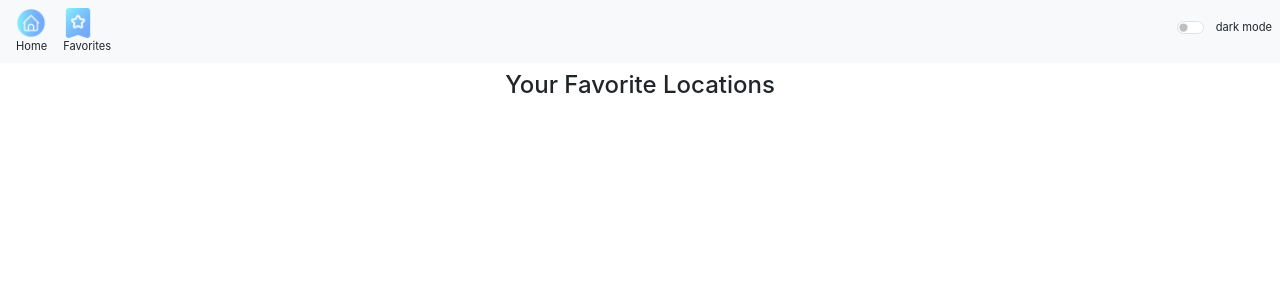
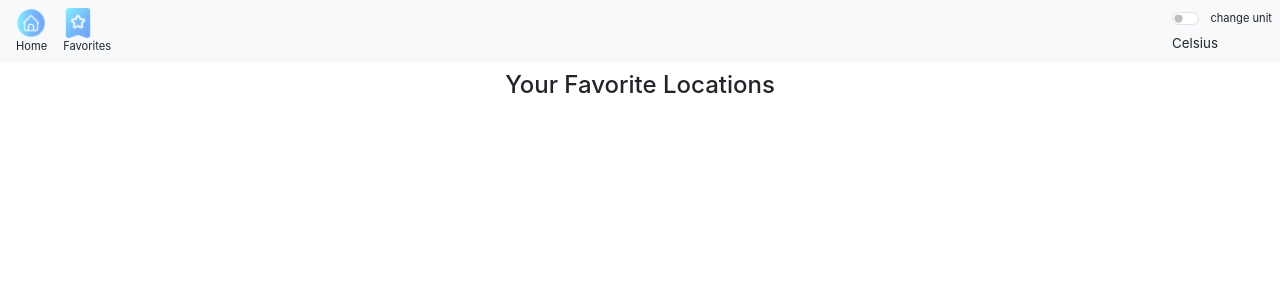
Before and after one commit to MatiIL/Mati-Breski-29-11-2023, a React (Create React App) app: page /favorites in a window 1280 px wide. Shown: the top 300 px of the page. Built offline with nearby package versions, Linux system fonts and the light colour scheme.

Commit message:
added Celsius/Fahrenheit toggle

```diff
--- a/src/common/HeaderComponent/HeaderComponent.tsx
+++ b/src/common/HeaderComponent/HeaderComponent.tsx
@@ -3,7 +3,7 @@ import { useFavoritesContext } from '../../context/FavoritesContext';
 import { useNavigate, Link } from 'react-router-dom';
 import { Navbar, Form } from 'react-bootstrap';
 import './HeaderComponent.css';
-import { useDarkMode } from '../../context/DarkModeContext';
+import { useTempUnitContext } from '../../context/TempUnitContext';
 import { AppDispatch } from '../../state/store';
 import { useAppDispatch } from '../../state/hooks';
 import { fetchCurrentWeatherForFavorites } from '../../features/favoriteLocations/favortiesSlice';
@@ -13,12 +13,12 @@ import 'react-toastify/dist/ReactToastify.css';
 const HeaderComponent: React.FC = () => {
   const dispatch: AppDispatch = useAppDispatch();
   const { favorites } = useFavoritesContext();
-  const { darkMode, setDarkMode } = useDarkMode();
+  const { isFahrenheit, setIsFahrenheit } = useTempUnitContext();
   const navigate = useNavigate();
 
-  const toggleDarkMode = () => {
-    setDarkMode((prev) => !prev);
-  };
+  const toggleTemparature = () => {
+    setIsFahrenheit((prev) => !prev);
+  }
 
   const handleFavoritesClick = async () => {
     try {
@@ -40,12 +40,12 @@ const HeaderComponent: React.FC = () => {
     <>
       <ToastContainer />
       <Navbar
-        className={darkMode ? "bg-dark" : "bg-body-tertiary"}
+        className="bg-body-tertiary"
         sticky='top'
       >
         <div className='d-flex ms-3'>
           <div className='d-flex flex-column'>
-            <Link to="/" className='nav-link text-dark text-decoration-none'>
+            <Link to="/" className='nav-link text-decoration-none'>
               <img
                 alt="Icon by Rizki Ahmad Fauzi"
                 src="../home-icon.png"
@@ -53,14 +53,14 @@ const HeaderComponent: React.FC = () => {
                 height="30"
                 className="d-inline-block align-top"
               />{' '}
-              <div className={darkMode ? "light-navbar-item-text" : "navbar-item-text"}>Home</div>
+              <div className="navbar-item-text">Home</div>
             </Link>
           </div>
           <div className='d-flex flex-column'>
             <Link
               to="/favorites"
               onClick={handleFavoritesClick}
-              className='nav-link text-dark text-decoration-none ms-3'
+              className='nav-link text-decoration-none ms-3'
             >
               <img
                 alt="Icon by Rizki Ahmad Fauzi"
@@ -69,21 +69,21 @@ const HeaderComponent: React.FC = () => {
                 height="30"
                 className="d-inline-block align-top"
               />{' '}
-              <div className={darkMode ? "light-navbar-item-text" : "navbar-item-text"}>Favorites</div>
+              <div className="navbar-item-text">Favorites</div>
             </Link>
           </div>
         </div>
-        <Form className='d-flex'>
-          <div className='navbar-item-text me-3 mb-2 text-light'>
-            light mode
-          </div>
+        <Form className='d-flex flex-column'>
           <Form.Check
             type="switch"
             id="custom-switch"
-            label="dark mode"
+            label="change unit"
             className='navbar-item-text me-2'
-            onChange={toggleDarkMode}
+            onChange={toggleTemparature}
           />
+          <div className='navbar-item-text'>
+            {isFahrenheit ? 'Fahrenheit' : 'Celsius'}
+          </div>
         </Form>
       </Navbar>
     </>
--- a/src/common/WeatherCard/WeatherCard.tsx
+++ b/src/common/WeatherCard/WeatherCard.tsx
@@ -1,8 +1,13 @@
 import React, { useEffect } from 'react';
+import { useTempUnitContext } from '../../context/TempUnitContext';
 import { useLocation, useNavigate } from 'react-router-dom';
 import WeatherData from '../weatherTypes';
 import { convertToCelsius } from '../../utils';
-import { Card } from 'react-bootstrap';
+import {
+    Card,
+    Tooltip,
+    OverlayTrigger,
+} from 'react-bootstrap';
 import { weatherIconMapping } from '../weatherIconMapping';
 import { AppDispatch } from '../../state/store';
 import { useAppDispatch } from '../../state/hooks';
@@ -22,6 +27,7 @@ const WeatherCard: React.FC<WeatherCardProps> = ({ data, name, id }) => {
     const onFavoritesPage = location.pathname.includes('/favorites');
     const dispatch: AppDispatch = useAppDispatch();
     const navigate = useNavigate();
+    const { isFahrenheit } = useTempUnitContext();
 
     const getDayAbbreviation = (data: number): string => {
         const date = new Date(data);
@@ -61,39 +67,60 @@ const WeatherCard: React.FC<WeatherCardProps> = ({ data, name, id }) => {
         }
     };
 
+    useEffect(() => {
+        console.log('changed temparature unit');
+    }, [isFahrenheit])
+
     return (
         <>
             <ToastContainer />
             {onFavoritesPage ? (
-                <Card onClick={(e: React.MouseEvent<HTMLAnchorElement>) =>
-                    handleClick(e, id, name, data.temparature, data.weatherIcon, data.weatherText)}
+                <Card
+                    onClick={(e: React.MouseEvent<HTMLAnchorElement>) =>
+                        handleClick(e, id, name, data.temparature, data.weatherIcon, data.weatherText)}
+                    style={{ cursor: 'pointer' }}
                 >
                     <Card.Body>
                         <Card.Text>
                             {name}
                         </Card.Text>
-                        {convertToCelsius(data.temparature)}&deg;c
+                        {isFahrenheit
+                            ? `${data.temparature}°F`
+                            : `${convertToCelsius(data.temparature)}°C`
+                        }
                     </Card.Body>
                     <Card.Img
                         variant="bottom"
                         src={weatherIconMapping[data.weatherIcon]}
                         alt={data.weatherText}
                     />
+                    <Card.Footer>{data.weatherText}</Card.Footer>
                 </Card>
             ) : (
-                <Card>
-                    <Card.Body>
-                        <Card.Text>
-                            {data.timestamp && getDayAbbreviation(data.timestamp)}
-                        </Card.Text>
-                        {convertToCelsius(data.temparature)}&deg;c
-                    </Card.Body>
-                    <Card.Img
-                        variant="bottom"
-                        src={weatherIconMapping[data.weatherIcon]}
-                        alt={data.weatherText}
-                    />
-                </Card>
+                <OverlayTrigger
+                    placement="bottom"
+                    overlay={
+                        <Tooltip id="tooltip-id">
+                            {data.weatherText}
+                        </Tooltip>
+                    }>
+                    <Card>
+                        <Card.Body>
+                            <Card.Text>
+                                {data.timestamp && getDayAbbreviation(data.timestamp)}
+                            </Card.Text>
+                            {isFahrenheit
+                                ? `${data.temparature}°F`
+                                : `${convertToCelsius(data.temparature)}°C`
+                            }
+                        </Card.Body>
+                        <Card.Img
+                            variant="bottom"
+                            src={weatherIconMapping[data.weatherIcon]}
+                            alt={data.weatherText}
+                        />
+                    </Card>
+                </OverlayTrigger>
             )}
         </>
     );
--- a/src/context/DarkModeContext.tsx
+++ /dev/null
@@ -1,36 +0,0 @@
-import React, {
-    createContext,
-    useContext,
-    useState,
-    ReactNode,
- } from 'react';
-
-interface DarkModeContextProps {
-  darkMode: boolean;
-  setDarkMode: React.Dispatch<React.SetStateAction<boolean>>;
-}
-
-const DarkModeContext = createContext<DarkModeContextProps | undefined>(undefined);
-
-interface DarkModeContextProviderProps {
-    children: ReactNode;
-}
-
-export const DarkModeProvider: React.FC<DarkModeContextProviderProps> = ({ children }) => {
-  const [darkMode, setDarkMode] = useState<boolean>(false);
-
-  const value: DarkModeContextProps = {
-    darkMode,
-    setDarkMode
-  };
-
-  return <DarkModeContext.Provider value={value}>{children}</DarkModeContext.Provider>;
-};
-
-export const useDarkMode = () => {
-  const context = useContext(DarkModeContext);
-  if (!context) {
-    throw new Error('useDarkMode must be used within a DarkModeProvider');
-  }
-  return context;
-};
--- /dev/null
+++ b/src/context/TempUnitContext.tsx
@@ -0,0 +1,36 @@
+import React, {
+    createContext,
+    useContext,
+    useState,
+    ReactNode,
+ } from 'react';
+
+interface TempUnitContextProps {
+  isFahrenheit: boolean;
+  setIsFahrenheit: React.Dispatch<React.SetStateAction<boolean>>;
+}
+
+const TempUnitContext = createContext<TempUnitContextProps | undefined>(undefined);
+
+interface TempUnitContextProviderProps {
+    children: ReactNode;
+}
+
+export const TempUnitProvider: React.FC<TempUnitContextProviderProps> = ({ children }) => {
+  const [isFahrenheit, setIsFahrenheit] = useState<boolean>(false);
+
+  const value: TempUnitContextProps = {
+    isFahrenheit,
+    setIsFahrenheit
+  };
+
+  return <TempUnitContext.Provider value={value}>{children}</TempUnitContext.Provider>;
+};
+
+export const useTempUnitContext = () => {
+  const context = useContext(TempUnitContext);
+  if (!context) {
+    throw new Error('useTempUnit must be used within a TempUnitProvider');
+  }
+  return context;
+};
--- a/src/pages/HomePage/components/CurrentWeatherHeader.tsx
+++ b/src/pages/HomePage/components/CurrentWeatherHeader.tsx
@@ -1,9 +1,10 @@
-import React from 'react';
+import React, { useEffect } from 'react';
 import { useFavoritesContext } from '../../../context/FavoritesContext';
+import { useTempUnitContext } from '../../../context/TempUnitContext';
 import { useAppSelector } from '../../../state/hooks';
 import { convertToCelsius } from '../../../utils';
 import { weatherIconMapping } from '../../../common/weatherIconMapping';
-import Button from 'react-bootstrap/Button';
+import { Button } from 'react-bootstrap';
 
 const CurrentWeatherHeader: React.FC = () => {
     const weatherDetails = useAppSelector((state) => state.currentWeather);
@@ -11,7 +12,8 @@ const CurrentWeatherHeader: React.FC = () => {
         isLocationInFavorites,
         addToFavorites,
         removeFromFavorites
-     } = useFavoritesContext();
+    } = useFavoritesContext();
+    const { isFahrenheit } = useTempUnitContext();
 
     const handleClick = () => {
         if (!isLocationInFavorites(weatherDetails.id)) {
@@ -20,6 +22,10 @@ const CurrentWeatherHeader: React.FC = () => {
             removeFromFavorites(weatherDetails.id);
         }
     }
+
+    useEffect(() => {
+        console.log('changed temparature unit');
+    }, [isFahrenheit])
 
     return (
         <div className="d-flex justify-content-between align-items-center">
@@ -35,11 +41,15 @@ const CurrentWeatherHeader: React.FC = () => {
                     {
                         weatherDetails.temparature !== null && weatherDetails.temparature !== undefined ? (
                             <div>
-                                {convertToCelsius(weatherDetails.temparature)}&deg;c
+                                {isFahrenheit
+                                    ? `${weatherDetails.temparature}°F`
+                                    : `${convertToCelsius(weatherDetails.temparature)}°C`
+                                }
                             </div>
                         ) : ("")
                     }
                 </div>
+
             </div>
 
             <div>
```
Also changed, not shown: src/App.tsx (+4 -4 lines), src/App.css (line endings or trailing spaces).
